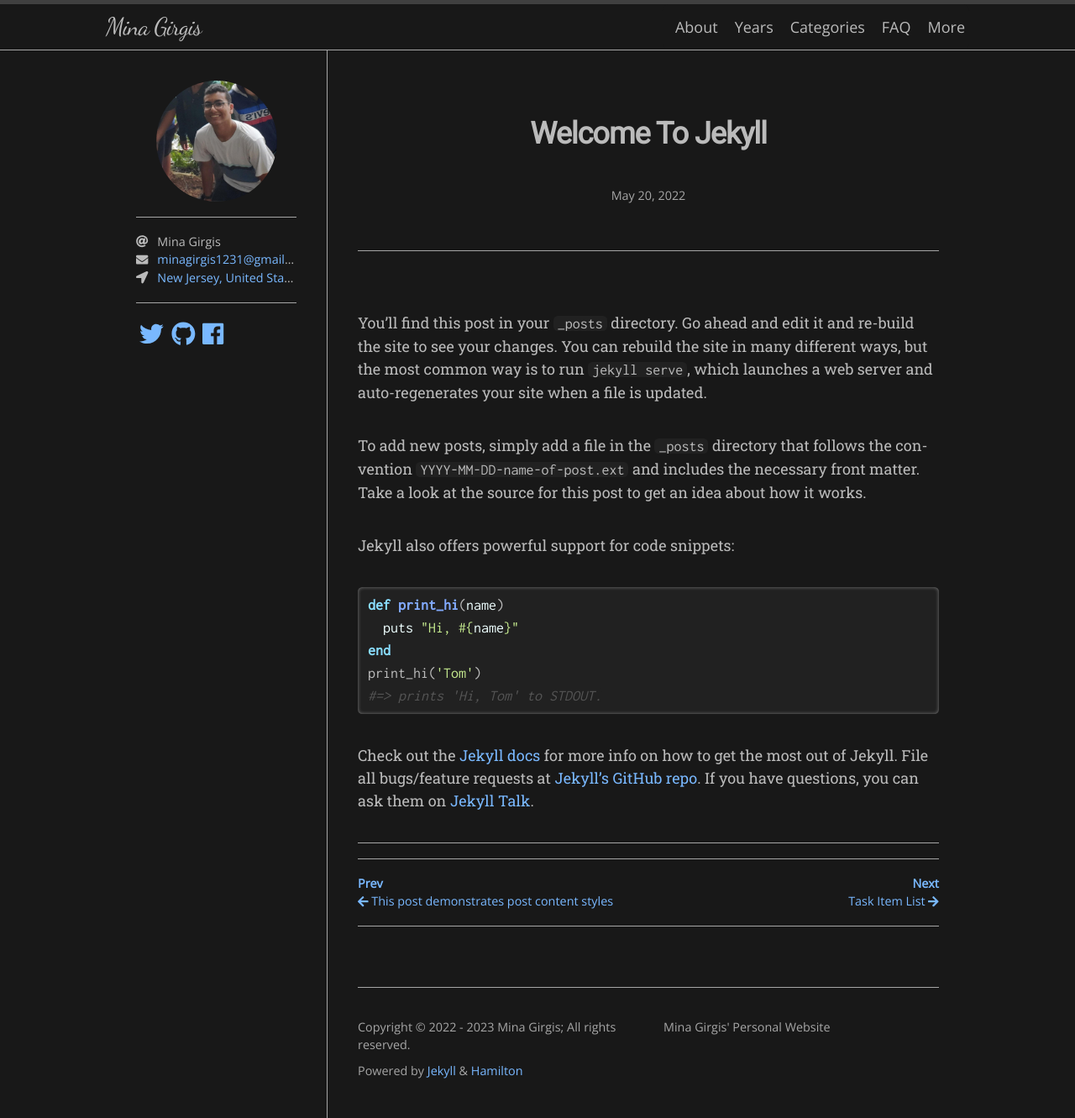
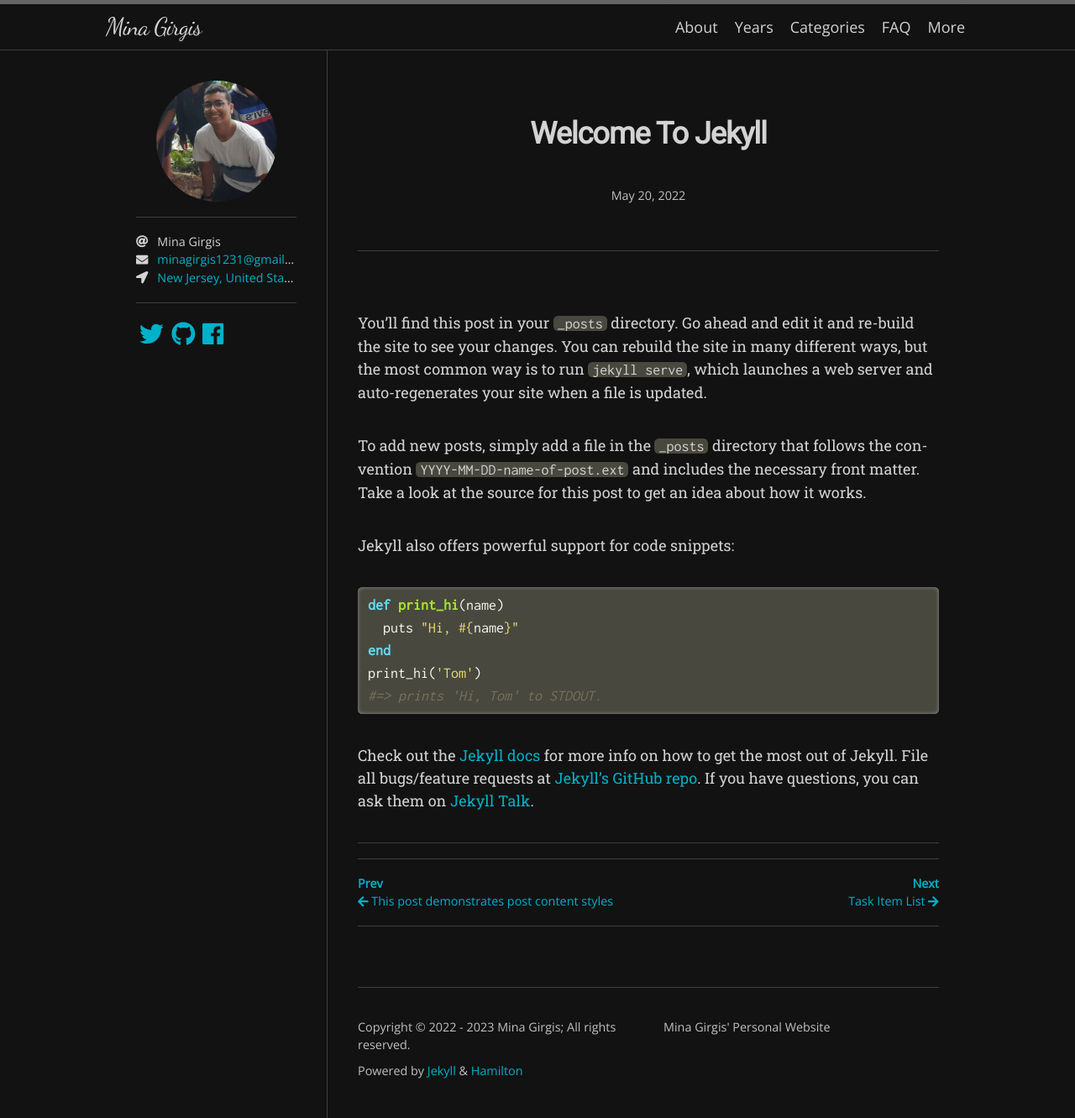
Before and after one commit to MinaGirgis2000/MinaGirgis2000.github.io, a Jekyll site: the page built from _posts/2022-05-20-welcome-to-jekyll.md, in a window 1280 px wide. Shown: the whole page at 84% size. Built offline with Jekyll 4.4.1, drawn with Linux system fonts in a browser that asks for light colours; nearby versions of some CDN libraries; some web fonts are replaced.

Commit message:
changing skin themes with custom styling

```diff
--- a/_config.yml
+++ b/_config.yml
@@ -12,7 +12,7 @@ plugins:
   - jekyll-paginate
 
 paginate: 10
-skin: dark
+skin: midnight
 
 # Jekyll
 # ======
--- a/_sass/hamilton/custom-styles.scss
+++ b/_sass/hamilton/custom-styles.scss
@@ -1 +1,4 @@
 // Placeholder to allow customizing styles.
+$text-color:            #bbbbbb !default;
+$text-color-light:      lighten($text-color, 5%) !default;
+$text-color-dark:       darken($text-color, 35%) !default;
--- a/_sass/hamilton/skins/auto.scss
+++ b/_sass/hamilton/skins/auto.scss
@@ -141,7 +141,7 @@ $dm-table-border-color:    $dm-border-color-01 !default;
 @mixin dm-highlight {
   .highlight {
     .c     { color: #545454; font-style: italic } // Comment
-    .err   { color: #f07178; background-color: #332f2f } // Error
+    .err   { color: #f07178; background-color: #e3d2d2 } // Error
     .k     { color: #89DDFF; font-weight: bold } // Keyword
     .o     { font-weight: bold } // Operator
     .cm    { color: #545454; font-style: italic } // Comment.Multiline
```
